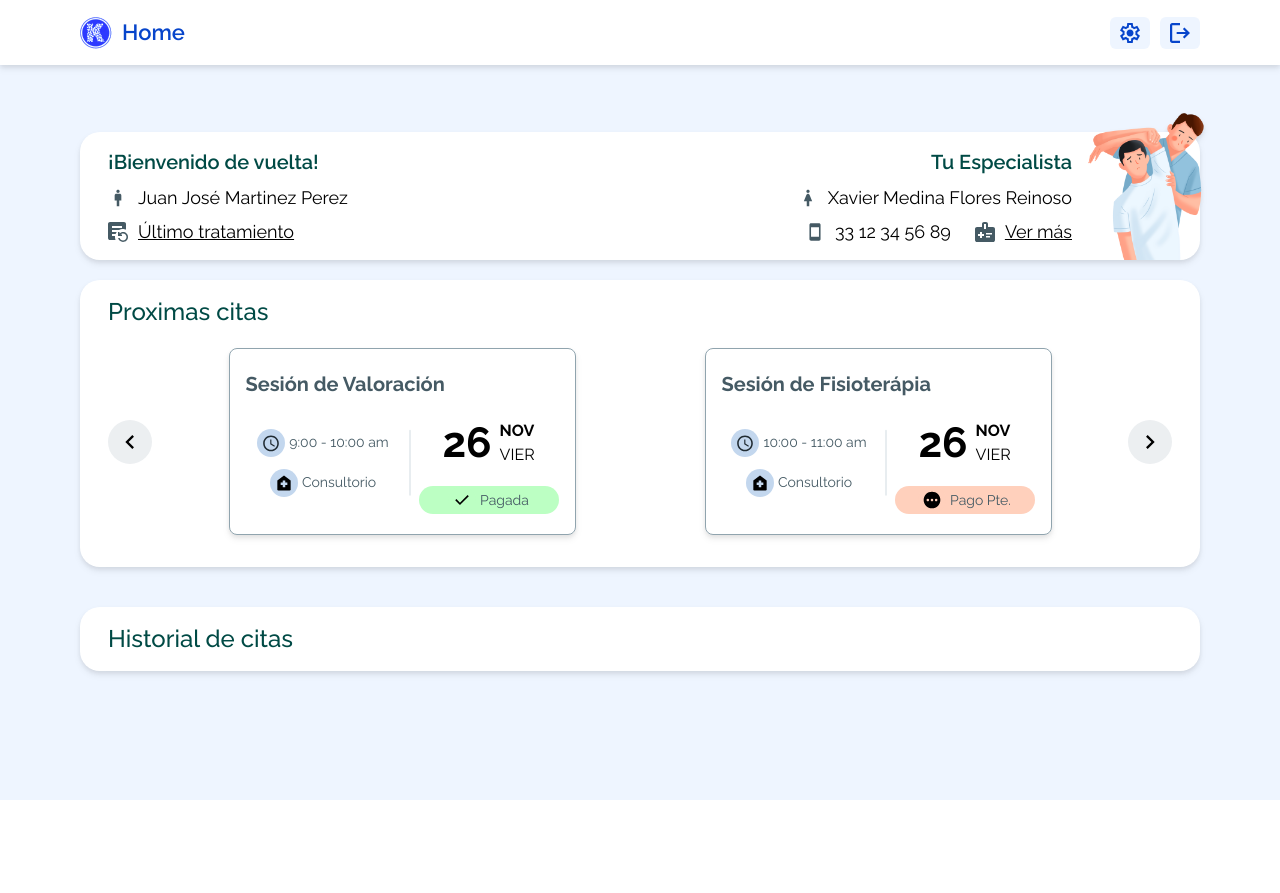
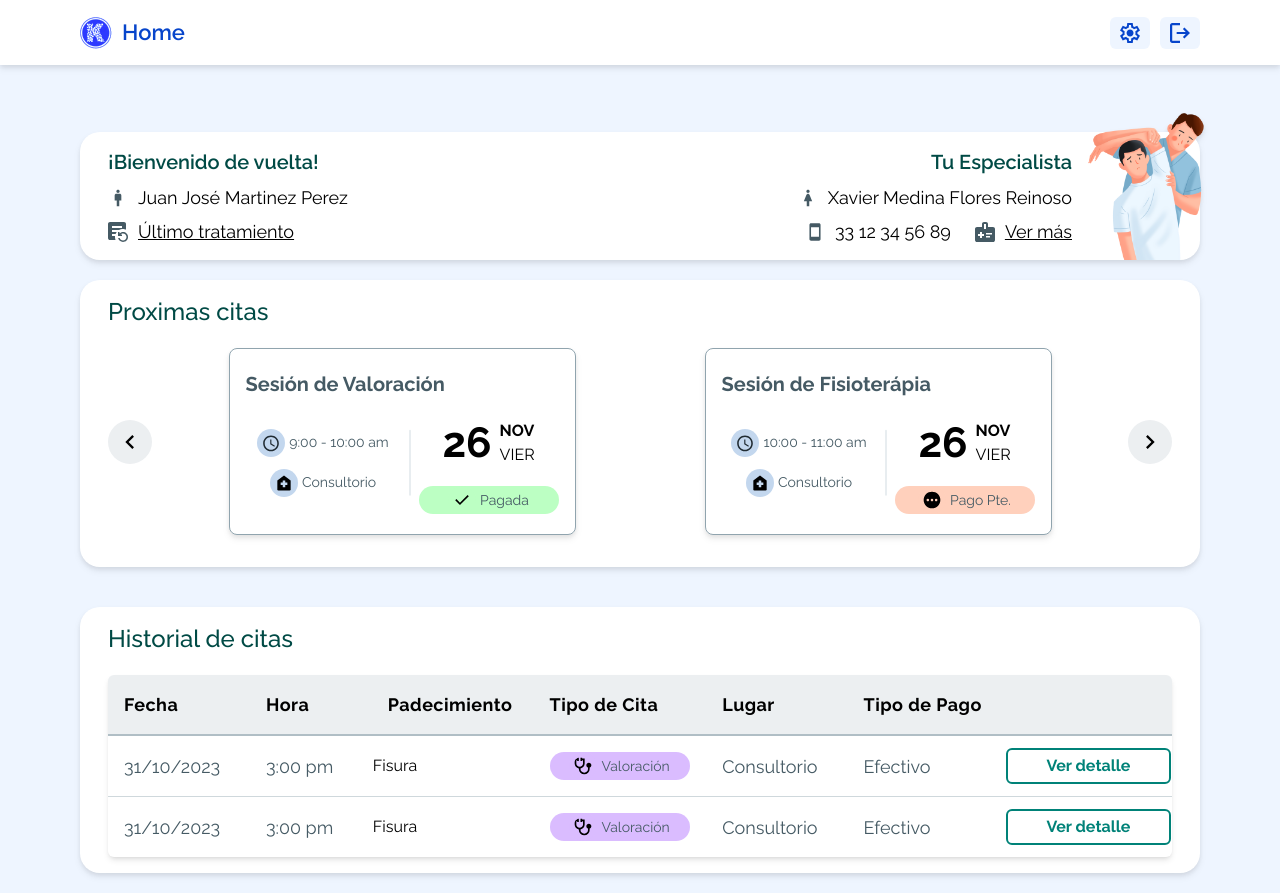
Before and after one commit to KodeClinic/front_KodeClinic, a Next.js app: page /DashboardPat in a window 1280 px wide. Before the commit the page ends 800 px from the top, so only its background shows below. Built offline with nearby package versions, Linux system fonts and the light colour scheme.

Commit message:
progress in Appointment List on Patient's Dashboard

```diff
--- /dev/null
+++ b/components/AppointmentListCardPatient.jsx
@@ -0,0 +1,54 @@
+import clsx from "clsx";
+import Badge from "./Badge";
+
+export default function AppointmentListCardPatient() {
+  return (
+    <tr className={clsx("")}>
+      <td
+        className={clsx(
+          "text-[18px] text-blue_gray-700 font-normal p-4 text-nowrap"
+        )}
+      >
+        {"31/10/2023"}
+      </td>
+      <td
+        className={clsx(
+          "text-[18px] text-blue_gray-700 font-normal p-4 text-nowrap"
+        )}
+      >
+        {"3:00 pm"}
+      </td>
+      <td>{"Fisura"}</td>
+      <td
+        className={clsx(
+          "text-[18px] text-blue_gray-700 font-normal p-4 text-nowrap"
+        )}
+      >
+        <Badge badgeType={"valoration"} timeLapse={""} consultingAddress={""} />
+      </td>
+      <td
+        className={clsx(
+          "text-[18px] text-blue_gray-700 font-normal p-4 text-nowrap"
+        )}
+      >
+        {"Consultorio"}
+      </td>
+      <td
+        className={clsx(
+          "text-[18px] text-blue_gray-700 font-normal p-4 text-nowrap"
+        )}
+      >
+        {"Efectivo"}
+      </td>
+      <td>
+        <button
+          className={clsx(
+            "text-green_button font-bold w-[165px] text-center border-2 border-green_button px-6 py-1 rounded-md"
+          )}
+        >
+          Ver detalle
+        </button>
+      </td>
+    </tr>
+  );
+}
--- /dev/null
+++ b/components/AppointmentListPatient.jsx
@@ -0,0 +1,64 @@
+import clsx from "clsx";
+import AppointmentListCardPatient from "./AppointmentListCardPatient";
+
+export default function AppointmentListPatient() {
+  return (
+    <div className={clsx("overflow-auto rounded-md shadow-md ")}>
+      <table>
+        <thead
+          className={clsx("bg-blue_gray-50 border-b-2 border-blue_gray-200")}
+        >
+          <tr>
+            <th
+              className={clsx(
+                "text-[18px] font-bold w-[174px] p-4 text-start tracking-wide text-nowrap"
+              )}
+            >
+              Fecha
+            </th>
+            <th
+              className={clsx(
+                "text-[18px] font-bold w-[174px] p-4 text-start tracking-wide text-nowrap"
+              )}
+            >
+              Hora
+            </th>
+            <th
+              className={clsx(
+                "text-[18px] font-bold w-[174px] p-4 text-start tracking-wide text-nowrap"
+              )}
+            >
+              Padecimiento
+            </th>
+            <th
+              className={clsx(
+                "text-[18px] font-bold w-[174px] p-4 text-start tracking-wide text-nowrap"
+              )}
+            >
+              Tipo de Cita
+            </th>
+            <th
+              className={clsx(
+                "text-[18px] font-bold w-[174px] p-4 text-start tracking-wide text-nowrap"
+              )}
+            >
+              Lugar
+            </th>
+            <th
+              className={clsx(
+                "text-[18px] font-bold w-[174px] p-4 text-start tracking-wide text-nowrap "
+              )}
+            >
+              Tipo de Pago
+            </th>
+            <th className={clsx("text-[18px] font-bold p-4 text-start")}></th>
+          </tr>
+        </thead>
+        <tbody className={clsx("divide-y divide-blue_gray-100")}>
+          <AppointmentListCardPatient />
+          <AppointmentListCardPatient />
+        </tbody>
+      </table>
+    </div>
+  );
+}
--- a/components/SliderPatient.jsx
+++ b/components/SliderPatient.jsx
@@ -40,7 +40,7 @@ export default function SliderPatient({ props }) {
           alt="left-arrow"
         />
       </div>
-      {/* <div className={clsx("flex gap-4 sm:flex-row")}> */}
+
       <div className={clsx("sm:hidden")}>
         {newArrayMobile.map((appointment, index) => {
           return (
@@ -79,7 +79,7 @@ export default function SliderPatient({ props }) {
           );
         })}
       </div>
-      {/* </div> */}
+
       <div className={clsx("flex items-center pl-3")}>
         <img
           onClick={nextCard}
--- a/pages/DashboardPat.jsx
+++ b/pages/DashboardPat.jsx
@@ -2,6 +2,7 @@ import NavBarPat from "@/components/NavBarPat";
 import clsx from "clsx";
 import PatientBand from "@/components/PatientBand";
 import SliderPatient from "@/components/SliderPatient";
+import AppointmentListPatient from "@/components/AppointmentListPatient";
 
 const data = [
   {
@@ -109,6 +110,8 @@ export default function DashboardPat() {
           >
             Historial de citas
           </p>
+
+          <AppointmentListPatient />
         </div>
       </section>
     </main>
```
